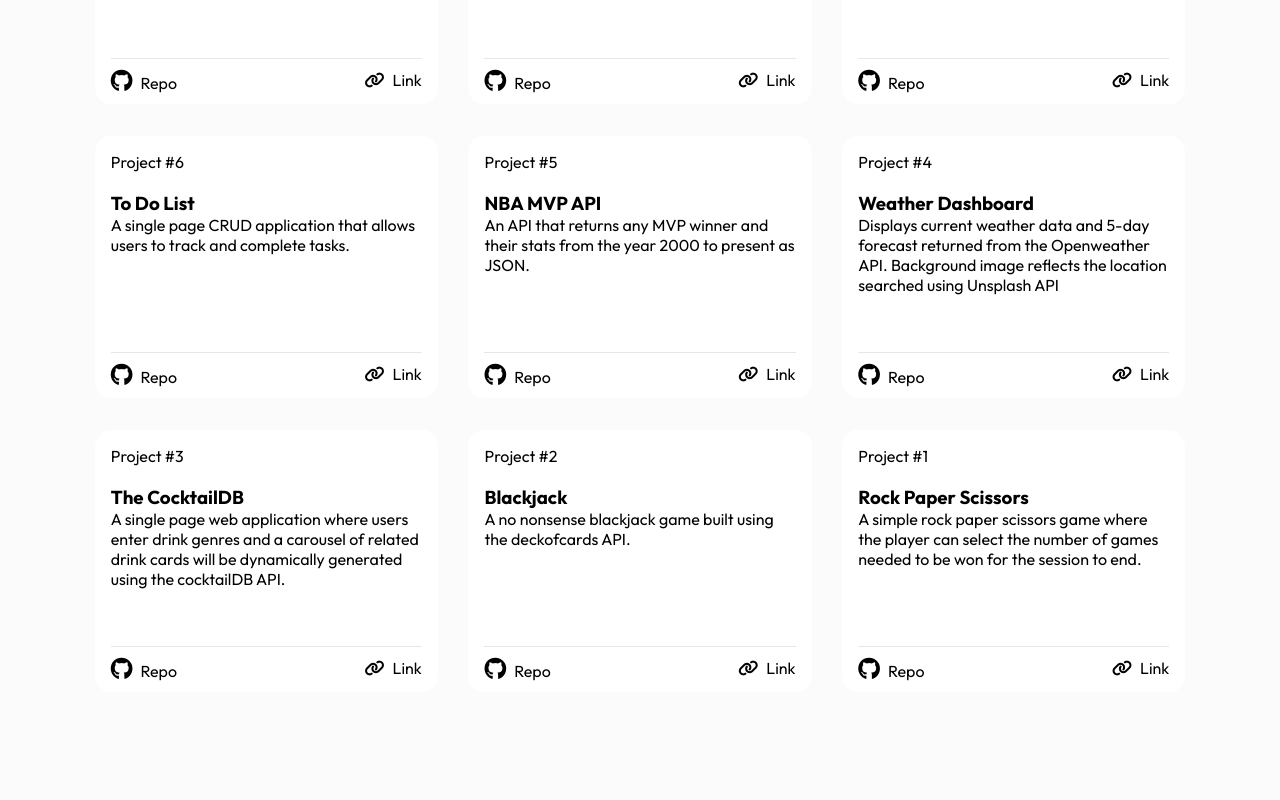
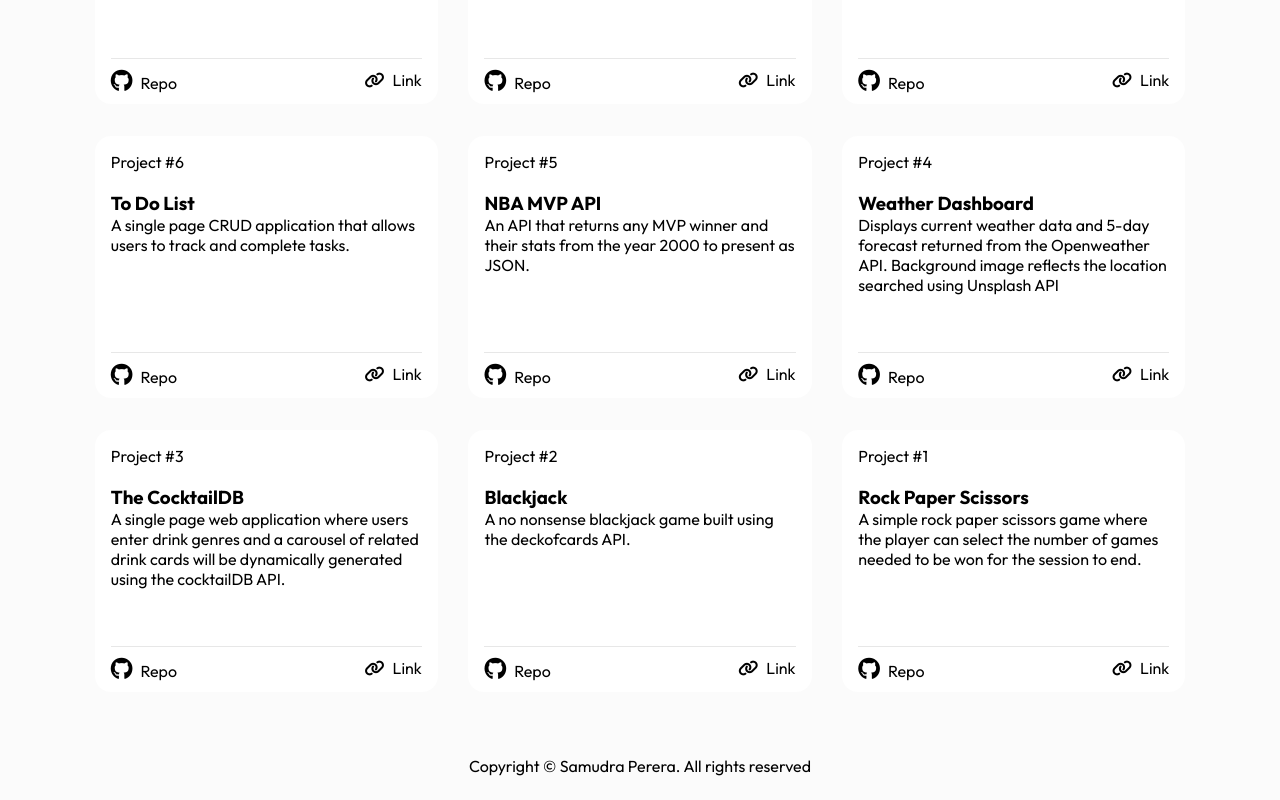
Before and after one commit to samudra-perera/React-Portfolio-Site, a React (Create React App) app in the folder portfolio-site/: page / in a window 1280 px wide. Shown: the part 1808-2608 px from the top of the page. Before the commit the page ends 2564 px from the top, so only its background shows below. Built offline with nearby package versions, Linux system fonts and the light colour scheme.

Commit message:
added footer

```diff
--- a/portfolio-site/src/App.jsx
+++ b/portfolio-site/src/App.jsx
@@ -3,6 +3,7 @@
 import AboutMe from "./components/about-me/about-me";
 import Projects from "./components/projects/projects";
 import Skills from "./components/my-skills/skills";
+import Footer from "./components/footer/footer";
 
 function App() {
   return (
@@ -12,6 +13,7 @@
         <AboutMe/>
         <Skills/>
         <Projects/>
+        <Footer/>
       </div>
   );
 }
--- /dev/null
+++ b/portfolio-site/src/components/footer/footer.css
@@ -0,0 +1,5 @@
+.footer-container {
+    display: flex;
+    justify-content: center;
+    margin-bottom: 1.5em;
+}
--- /dev/null
+++ b/portfolio-site/src/components/footer/footer.jsx
@@ -0,0 +1,12 @@
+import React from "react";
+import './footer.css'
+
+const Footer = () => {
+    return (
+        <div className="footer-container">
+            <p className="footer-text">Copyright © Samudra Perera. All rights reserved</p>
+        </div>
+    )
+}
+
+export default Footer
--- a/portfolio-site/src/components/nav/nav.css
+++ b/portfolio-site/src/components/nav/nav.css
@@ -56,6 +56,7 @@
 
 .nav-right.wrapper a:hover {
     cursor: pointer;
+    border-bottom: 1px grey solid;
 }
 
 .nav-right-anchor-container a{
```
